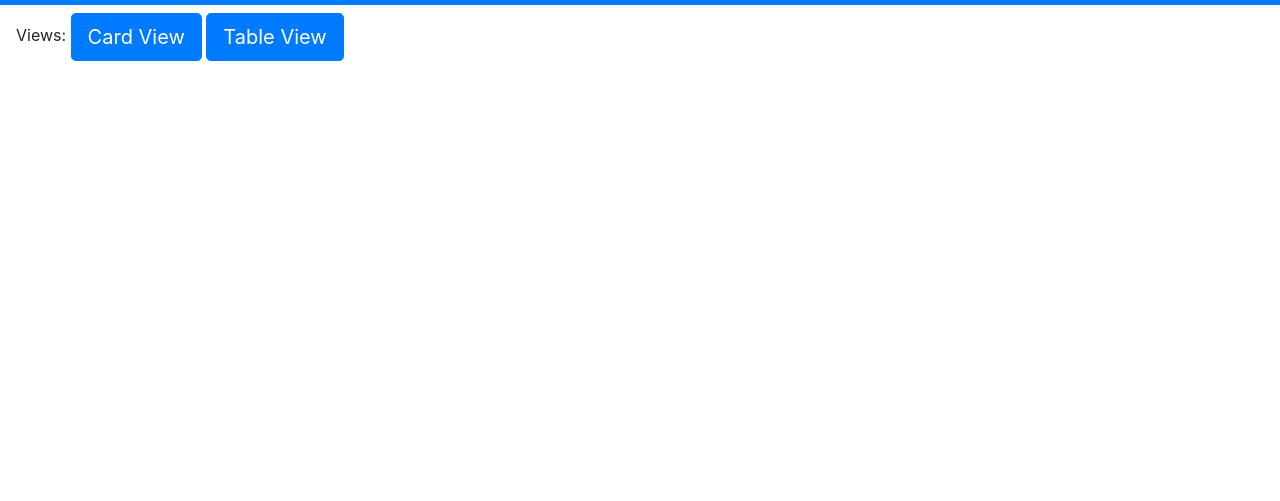
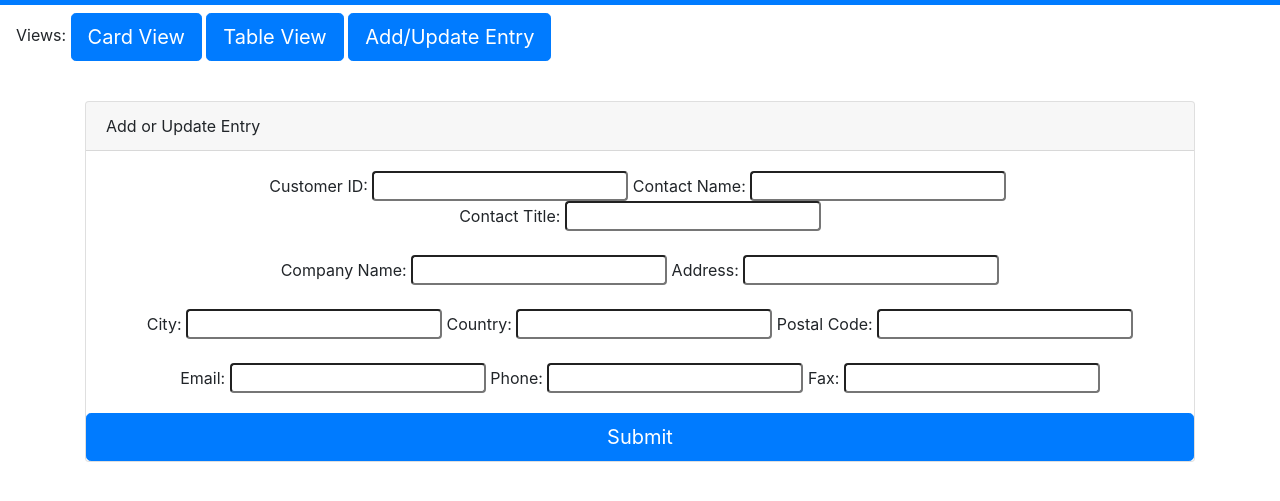
Before and after one commit to dsmathews/businessCard, a website: page index.html at #/addUpdate in a window 1280 px wide. Shown: the part 51-552 px from the top of the page. Drawn offline with nearby package versions, Linux system fonts and the light colour scheme.

Commit message:
Added add/update entry page

```diff
--- a/app.js
+++ b/app.js
@@ -1,20 +1,24 @@
-const app = angular.module('addressBook',['ngRoute']);
-app.config(function ($routeProvider, $locationProvider){
+const app = angular.module('addressBook', ['ngRoute']);
+app.config(function ($routeProvider, $locationProvider) {
     $routeProvider
-        .when('/table',{
-            controller:'simpleController',
-            templateUrl:"/app/views/table.html"
+        .when('/table', {
+            controller: 'simpleController',
+            templateUrl: "/app/views/table.html"
         })
-        .when('/cardpage',{
-            controller:'simpleController',
-            templateUrl:'/app/views/cardpage.html'
+        .when('/cardpage', {
+            controller: 'simpleController',
+            templateUrl: '/app/views/cardpage.html'
         })
-        .otherwise({redirectTo:'index.html'});
+        .when('/addUpdate', {
+            controller: 'simpleController',
+            templateUrl: '/app/views/addUpdate.html'
+        })
+        .otherwise({ redirectTo: 'index.html' });
 
     $locationProvider.hashPrefix('');
 })
 
-app.controller ('simpleController',
+app.controller('simpleController',
     function ($scope) {
         $scope.contacts = [
             {
@@ -671,6 +675,21 @@ function ($scope) {
                 "Phone": "(02) 201 24 67",
                 "Fax": "(02) 201 24 68"
             }
-    ]
+        ];
+        $scope.addEntry = function () {
+            $scope.contacts.push({
+                CustomerID: $scope.newEntry.CustomerID,
+                CompanyName: $scope.newEntry.CompanyName,
+                ContactName: $scope.newEntry.ContactName,
+                ContactTitle: $scope.newEntry.ContactTitle,
+                Address: $scope.newEntry.Address,
+                City: $scope.newEntry.City,
+                Email: $scope.newEntry.Email,
+                PostalCode: $scope.newEntry.PostalCode,
+                Country: $scope.newEntry.Country,
+                Phone: $scope.newEntry.Phone,
+                Fax: $scope.newEntry.Fax
+            })
+        };
     }
 )
--- /dev/null
+++ b/app/views/addUpdate.html
@@ -0,0 +1,61 @@
+<div class="container">
+<div class="card d-flex justify-content-center">
+    <div class="card-header">Add or Update Entry</div>
+    <div class="card-body">
+        <div class="row justify-content-center">
+            <div class="col-4-lg col-12-sm">
+                Customer ID: <input type="text" data-ng-model="newEntry.CustomerID" class="rounded shadowed" />
+            {{newEntry.CustomerID}}
+            </div>
+            &nbsp;
+            <div class="col-4-lg col-12-sm">
+                Contact Name: <input type="text" data-ng-model="newEntry.ContactName" class="rounded shadowed" />
+            </div>
+            &nbsp;
+            <div class="col-4-lg col-12-sm">
+                Contact Title: <input type="text" data-ng-model="newEntry.ContactTitle" class="rounded shadowed" />
+            </div>
+        </div>
+        <br />
+        <div class="row justify-content-center">
+            <div class="col-6-lg col-12-sm">
+                Company Name: <input type="text" data-ng-model="newEntry.CompanyName" class="rounded shadowed" />
+            </div>
+            &nbsp;
+            <div class="col-6-lg col-12-sm">
+                Address: <input type="text" data-ng-model="newEntry.Address" class="rounded shadowed" />
+            </div>
+        </div>
+        <br />
+        <div class="row justify-content-center">
+            <div class="col-4-lg col-12-sm">
+                City: <input type="text" data-ng-model="newEntry.City" class="rounded shadowed" />
+            </div>
+            &nbsp;
+            <div class="col-4-lg col-12-sm">
+                Country: <input type="text" data-ng-model="newEntry.Country" class="rounded shadowed" />
+            </div>
+            &nbsp;
+            <div class="col-4-lg col-12-sm">
+                Postal Code: <input type="text" data-ng-model="newEntry.PostalCode" class="rounded shadowed" />
+            </div>
+        </div>
+        <br />
+        <div class="row justify-content-center">
+            <div class="col-4-lg col-12-sm">
+                Email: <input type="text" data-ng-model="newEntry.Email" class="rounded shadowed" />
+            </div>
+            &nbsp;
+            <div class="col-4-lg col-12-sm">
+                Phone: <input type="text" data-ng-model="newEntry.Phone" class="rounded shadowed" />
+            </div>
+            &nbsp;
+            <div class="col-4-lg col-12-sm">
+                Fax: <input type="text" data-ng-model="newEntry.Fax" class="rounded shadowed" />
+            </div>
+        </div>
+
+    </div>
+    <button type="button" data-ng-click="addEntry()" class="btn btn-primary btn-lg">Submit</button>
+</div>
+</div>
--- a/index.html
+++ b/index.html
@@ -22,6 +22,7 @@
 
             <a href="#/cardpage"><button type="button" class="btn btn-primary btn-lg">Card View</button></a>
             <a href="#/table"><button type="button" class="btn btn-primary btn-lg">Table View</button></a>
+            <a href="#/addUpdate"><button type="button" class="btn btn-primary btn-lg">Add/Update Entry</button></a>
     </p>
 
     <br />
```
Also changed, not shown: app/views/cardpage.html (+1 -1 lines), app/views/table.html (+1 -1 lines). Lines whose indentation alone changed are shown as unchanged.
